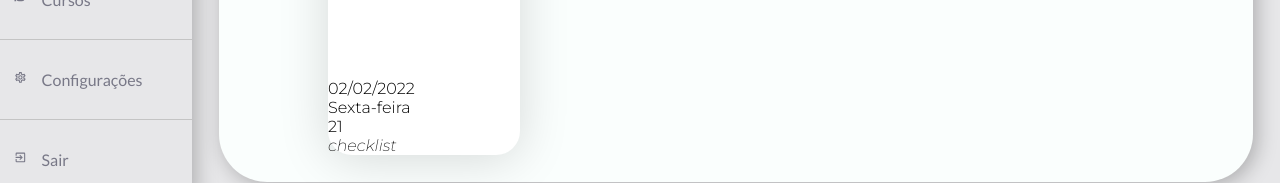
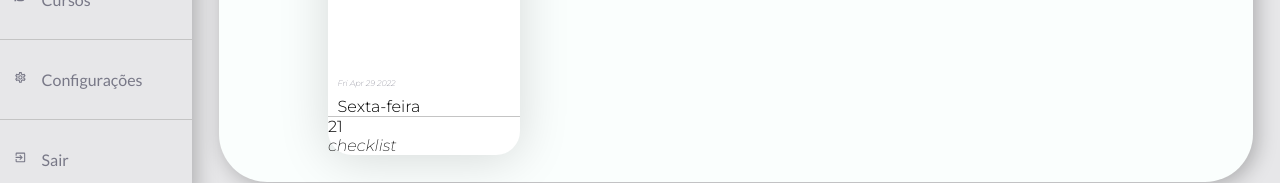
Before and after one commit to thiago-mfernandes/CepCop-React, a React (Create React App) app in the folder cepcop-react/: page /home in a window 1280 px wide. Shown: the part 700-883 px from the top of the page. Built offline with nearby package versions, Linux system fonts and the light colour scheme.

Commit message:
componente de datacriado, data dinamica, ainda vou tratar a formatacao

```diff
--- a/cepcop-react/src/components/UI/Cards/CardHoje/CardHoje.tsx
+++ b/cepcop-react/src/components/UI/Cards/CardHoje/CardHoje.tsx
@@ -1,8 +1,11 @@
+import ContainerData from "./ContainerData";
 import ContainerInfo from "./ContainerInfo";
+import Data from "./Data";
 import { StyledCardHoje } from "./styled";
 import TituloCardHoje from "./TituloCardHoje";
 
 function CardHoje() {
+    const dataHoje: string = new Date().toDateString();
     return (
         <StyledCardHoje>
             {/* 1.titulo-home card(TITULO GENERICO) tem um estilo
@@ -11,10 +14,11 @@ function CardHoje() {
             */}
             <TituloCardHoje conteudo='Cadastros Hoje:'/>
             <ContainerInfo>
-            <div className="card-cadHoje__containerData">
-                       <p className="card-cadHoje__data">02/02/2022</p>
-                       <p className="card-cadHoje__diaSemana">Sexta-feira</p>
-                   </div>
+                <ContainerData>
+
+                    <Data dataHoje={`${dataHoje}`}/>{/* tratar o dado aqui */}
+                    <p className="card-cadHoje__diaSemana">Sexta-feira</p>
+                </ContainerData>
                    <div className="card-cadHoje__containerTotal">
                        <p className="card-cadHoje__totalCadastros">21</p>
                        <i className="material-icons">checklist</i>
--- /dev/null
+++ b/cepcop-react/src/components/UI/Cards/CardHoje/ContainerData.tsx
@@ -0,0 +1,12 @@
+import React from "react";
+import { StyledContainerData } from "./styled";
+
+function ContainerData(props: {children:React.ReactNode}) {
+    return (
+        <StyledContainerData>
+            {props.children}
+        </StyledContainerData>
+    )
+}
+
+export default ContainerData
--- /dev/null
+++ b/cepcop-react/src/components/UI/Cards/CardHoje/Data.tsx
@@ -0,0 +1,10 @@
+import { StyledData } from "./styled";
+
+
+function Data (props: {dataHoje: string}) {
+    return (
+        <StyledData>{props.dataHoje}</StyledData>
+    )
+}
+
+export default Data;
--- a/cepcop-react/src/components/UI/Cards/CardHoje/styled.ts
+++ b/cepcop-react/src/components/UI/Cards/CardHoje/styled.ts
@@ -1,4 +1,4 @@
-import { branco, cinzaClaro, cinzaEscuro } from "./../../variaveis";
+import { branco, cinzaClaro, cinzaEscuro, cinzaMedio } from "./../../variaveis";
 import styled from "styled-components";
 
 export const StyledCardHoje = styled.div`
@@ -78,3 +78,32 @@ export const StyledContainerInfo = styled.div`
         flex-direction: column;
     }
 `;
+
+export const StyledContainerData = styled.div`
+    display: flex;
+    flex-direction: column;
+    border-bottom: 1px solid ${cinzaMedio};
+    padding: 0 5%;
+    width: 100%;
+
+    //--------------------------------------------->
+    @media screen and (max-width: 768px) {
+        align-items: flex-start;
+        justify-content: center;
+        border-bottom: none;
+    }
+`;
+
+export const StyledData = styled.p`
+    color: ${cinzaEscuro};
+    font-size: 0.5rem;
+    font-style: italic;
+    font-weight: lighter;
+    padding: 5% 0%;
+
+    //--------------------------------------------->
+    @media screen and (max-width: 768px) {
+        font-size: 0.75rem;
+        padding: 2.5% 0;
+    }
+`;
```
